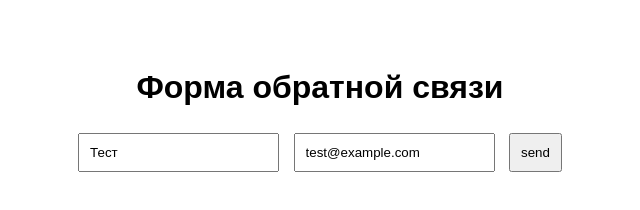
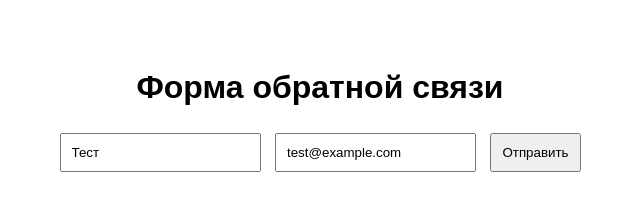
Before and after one commit to Sheldyon/ci-cd-demo, a website: page index.html in a window 1280 px wide. Shown: the whole page, without its empty margins (320-960 px from the left). Drawn offline with Linux system fonts and the light colour scheme.

Commit message:
Test: FIX button text

```diff
--- a/index.html
+++ b/index.html
@@ -15,7 +15,7 @@
     <form id="testForm">
         <input type="text" id="name" placeholder="Ваше имя" value="Тест">
         <input type="email" id="email" placeholder="Email" value="test@example.com">
-        <button type="submit" id="submitBtn">send</button>
+        <button type="submit" id="submitBtn">Отправить</button>
     </form>
     <div id="message"></div>
 
```
